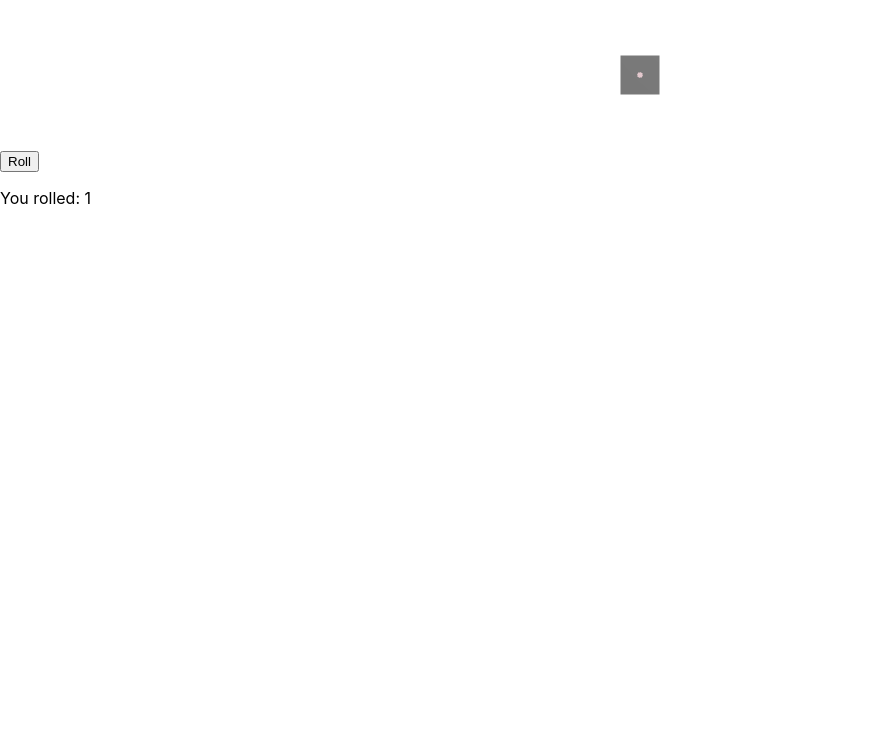
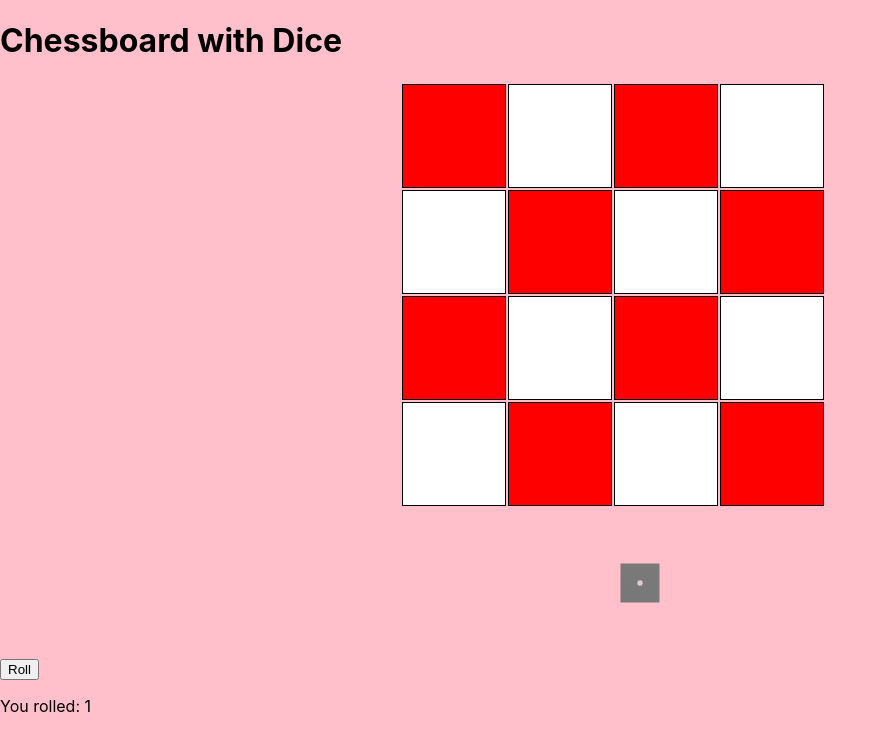
Before and after one commit to aus2005/snakesandladders, a React (Create React App) app in the folder snakess/: page / in a window 1280 px wide. Shown: the top 750 px of the page, without its empty margins (0-887 px from the left). Built offline with nearby package versions, Linux system fonts and the light colour scheme.

Commit message:
Board Changes

```diff
--- a/snakess/package.json
+++ b/snakess/package.json
@@ -6,6 +6,7 @@
     "@react-spring/three": "^9.7.5",
     "@react-three/drei": "^9.121.4",
     "@react-three/fiber": "^8.17.14",
+    "@shadcn/ui": "^0.0.4",
     "cra-template": "1.2.0",
     "react": "^18.3.1",
     "react-dom": "^18.3.1",
--- a/snakess/public/index.html
+++ b/snakess/public/index.html
@@ -2,14 +2,14 @@
 <html lang="en">
   <head>
     <meta charset="utf-8" />
-    <link rel="icon" href="%PUBLIC_URL%/favicon.ico" />
+    <link rel="icon" href="%PUBLIC_URL%/snake.png" />
     <meta name="viewport" content="width=device-width, initial-scale=1" />
     <meta name="theme-color" content="#000000" />
     <meta
       name="description"
       content="Web site created using create-react-app"
     />
-    <link rel="apple-touch-icon" href="%PUBLIC_URL%/logo192.png" />
+    <link rel="apple-touch-icon" href="%PUBLIC_URL%/snake.png" />
     <!--
       manifest.json provides metadata used when your web app is installed on a
       user's mobile device or desktop. See https://developers.google.com/web/fundamentals/web-app-manifest/
@@ -26,7 +26,7 @@
       work correctly both with client-side routing and a non-root public URL.
       Learn how to configure a non-root public URL by running `npm run build`.
     -->
-    <title>React App</title>
+    <title>Snakes and Ladders</title>
   </head>
   <body>
     <noscript>You need to enable JavaScript to run this app.</noscript>
--- a/snakess/src/App.js
+++ b/snakess/src/App.js
@@ -1,113 +1,17 @@
-import React, { useState } from "react";
-import { Canvas } from "@react-three/fiber";
-import { useSpring, animated } from "@react-spring/three";
+import React from "react";
+import DiceRoll from "./diceroll";
+import Chessboard from "./board";
 
-function DiceDot({ position }) {
+function App() {
   return (
-    <mesh position={[position[0], position[1], 0.501]}>
-      <circleGeometry args={[0.07, 32]} />
-      <meshBasicMaterial color="pink" />
-    </mesh>
+    <div className="App">
+      <h1 className="text-3xl font-bold text-center my-4">
+        Chessboard with Dice
+      </h1>
+      <Chessboard />
+      <DiceRoll />
+    </div>
   );
 }
 
-function DiceFace({ dots, rotation }) {
-  return (
-    <group rotation={rotation}>
-      {dots.map((pos, index) => (
-        <DiceDot key={index} position={pos} />
-      ))}
-    </group>
-  );
-}
-
-function Dice({ number, isRolling }) {
-  // Dot positions for each face
-  const dotPositions = {
-    1: [[0, 0]],
-
-    2: [[-0.3, -0.3], [0.3, 0.3]],
-
-    3: [[-0.3, -0.3], [-0.3, 0.3], [0.3, -0.3], [0.3, 0.3]],
-
-    4: [[-0.3, -0.3], [0, 0], [0.3, 0.3]],
-
-    5: [[-0.3, -0.3], [-0.3, 0], [-0.3, 0.3], [0.3, -0.3], [0.3, 0], [0.3, 0.3]],
-
-    6: [[-0.3, -0.3], [-0.3, 0.3], [0, 0], [0.3, -0.3], [0.3, 0.3]]
-  };
-
-
-  const finalRotations = {
-    1: [0, 0, 0],
-    2: [0, Math.PI, 0],
-    3: [0, Math.PI / 2, 0],
-    4: [0, -Math.PI / 2, 0],
-    5: [-Math.PI / 2, 0, 0],
-    6: [Math.PI / 2, 0, 0],
-  };
-
-
-
-const { rotation } = useSpring({
-  to: async (next) => {
-    if (isRolling) {
-      await next({
-        rotation: [
-          Math.PI * (4 + Math.random()),
-          Math.PI * (4 + Math.random()),
-          Math.PI * (4 + Math.random())
-        ],
-      });
-    }
-    await next({ rotation: finalRotations[number] });
-  },
-  config: { tension: 150, friction: 20 },
-});
-
-
-  return (
-    <animated.group rotation={rotation}>
-      <mesh>
-        <boxGeometry args={[1, 1, 1]} />
-        <meshStandardMaterial color="white" />
-      </mesh>
-
-      {[1, 2, 3, 4, 5, 6].map((face) => (
-        <DiceFace key={face} dots={dotPositions[face]} rotation={finalRotations[face]} />
-      ))}
-    </animated.group>
-  );
-}
-
-export default function DiceRoll() {
-  const [roll, setRoll] = useState(1);
-  const [isRolling, setIsRolling] = useState(false);
-
-  const rollDice = () => {
-    setIsRolling(true);
-    setTimeout(() => {
-      const newRoll = Math.floor(Math.random() * 6) + 1;
-      setRoll(newRoll);
-      setIsRolling(false);
-    }, 1000);
-  };
-
-  return (
-    <div className="w-full h-screen flex flex-col items-center justify-center bg-gray-900 text-white">
-      <Canvas className="w-64 h-64" camera={{ position: [0, 0, 3] }}>
-        <ambientLight intensity={0.5} />
-        <spotLight position={[3, 3, 3]} angle={0.3} intensity={0.8} />
-        <Dice number={roll} isRolling={isRolling} />
-      </Canvas>
-      <button
-        className="mt-4 px-6 py-2 bg-blue-500 rounded-lg text-lg font-semibold hover:bg-blue-600"
-        onClick={rollDice}
-        disabled={isRolling}
-      >
-        Roll
-      </button>
-      <p className="mt-2 text-xl">You rolled: {roll}</p>
-    </div>
-  );
-}
+export default App;
--- /dev/null
+++ b/snakess/src/board.css
@@ -0,0 +1,25 @@
+.b {
+  background-color: red;
+  display: table-cell;
+  vertical-align: middle;
+}
+.w {
+  float: left;
+  background-color: white;
+  text-align: center;
+  display: table-cell;
+  vertical-align: middle;
+}
+
+td {
+  border: black solid 1px;
+  height: 100px;
+  width: 100px;
+  font-size: 50px;
+  text-align: center;
+  text-transform: uppercase;
+}
+
+table {
+  margin-left: 400px;
+}
--- /dev/null
+++ b/snakess/src/board.js
@@ -0,0 +1,27 @@
+import React from "react";
+import "./board.css";
+
+const Chessboard = () => {
+  const board = [
+    ["b", "w", "b", "w"],
+    ["w", "b", "w", "b"],
+    ["b", "w", "b", "w"],
+    ["w", "b", "w", "b"],
+  ];
+
+  return (
+    <table>
+      <tbody>
+        {board.map((row, rowIndex) => (
+          <tr key={rowIndex}>
+            {row.map((cell, colIndex) => (
+              <td key={colIndex} className={cell}></td>
+            ))}
+          </tr>
+        ))}
+      </tbody>
+    </table>
+  );
+};
+
+export default Chessboard;
--- /dev/null
+++ b/snakess/src/diceroll.js
@@ -0,0 +1,138 @@
+import React, { useState } from "react";
+import { Canvas } from "@react-three/fiber";
+import { useSpring, animated } from "@react-spring/three";
+
+function DiceDot({ position }) {
+    return (
+      <mesh position={[position[0], position[1], 0.501]}>
+        <circleGeometry args={[0.07, 32]} />
+        <meshBasicMaterial color="pink" />
+      </mesh>
+    );
+  }
+
+  function DiceFace({ dots, rotation }) {
+    return (
+      <group rotation={rotation}>
+        {dots.map((pos, index) => (
+          <DiceDot key={index} position={pos} />
+        ))}
+      </group>
+    );
+  }
+
+  function Dice({ number, isRolling }) {
+
+    const dotPositions = {
+      1: [[0, 0]],
+
+      2: [
+        [-0.3, -0.3],
+        [0.3, 0.3],
+      ],
+
+      3: [
+        [-0.3, -0.3],
+        [-0.3, 0.3],
+        [0.3, -0.3],
+        [0.3, 0.3],
+      ],
+
+      4: [
+        [-0.3, -0.3],
+        [0, 0],
+        [0.3, 0.3],
+      ],
+
+      5: [
+        [-0.3, -0.3],
+        [-0.3, 0],
+        [-0.3, 0.3],
+        [0.3, -0.3],
+        [0.3, 0],
+        [0.3, 0.3],
+      ],
+
+      6: [
+        [-0.3, -0.3],
+        [-0.3, 0.3],
+        [0, 0],
+        [0.3, -0.3],
+        [0.3, 0.3],
+      ],
+    };
+
+    const finalRotations = {
+      1: [0, 0, 0],
+      2: [0, Math.PI, 0],
+      3: [0, Math.PI / 2, 0],
+      4: [0, -Math.PI / 2, 0],
+      5: [-Math.PI / 2, 0, 0],
+      6: [Math.PI / 2, 0, 0],
+    };
+
+    const { rotation } = useSpring({
+      to: async (next) => {
+        if (isRolling) {
+          await next({
+            rotation: [
+              Math.PI * (4 + Math.random()),
+              Math.PI * (4 + Math.random()),
+              Math.PI * (4 + Math.random()),
+            ],
+          });
+        }
+        await next({ rotation: finalRotations[number] });
+      },
+      config: { tension: 150, friction: 20 },
+    });
+
+    return (
+      <animated.group rotation={rotation}>
+        <mesh>
+          <boxGeometry args={[1, 1, 1]} />
+          <meshStandardMaterial color="white" />
+        </mesh>
+
+        {[1, 2, 3, 4, 5, 6].map((face) => (
+          <DiceFace
+            key={face}
+            dots={dotPositions[face]}
+            rotation={finalRotations[face]}
+          />
+        ))}
+      </animated.group>
+    );
+  }
+
+  export default function DiceRoll() {
+    const [roll, setRoll] = useState(1);
+    const [isRolling, setIsRolling] = useState(false);
+
+    const rollDice = () => {
+      setIsRolling(true);
+      setTimeout(() => {
+        const newRoll = Math.floor(Math.random() * 6) + 1;
+        setRoll(newRoll);
+        setIsRolling(false);
+      }, 1000);
+    };
+
+    return (
+      <div className="w-full h-screen flex flex-col items-center justify-center bg-gray-900 text-white">
+        <Canvas className="w-64 h-64" camera={{ position: [0, 0, 3] }}>
+          <ambientLight intensity={0.5} />
+          <spotLight position={[3, 3, 3]} angle={0.3} intensity={0.8} />
+          <Dice number={roll} isRolling={isRolling} />
+        </Canvas>
+        <button
+          className="mt-4 px-6 py-2 bg-blue-500 rounded-lg text-lg font-semibold hover:bg-blue-600"
+          onClick={rollDice}
+          disabled={isRolling}
+        >
+          Roll
+        </button>
+        <p className="mt-2 text-xl">You rolled: {roll}</p>
+      </div>
+    );
+  }
--- a/snakess/src/index.css
+++ b/snakess/src/index.css
@@ -1,13 +1,27 @@
 body {
   margin: 0;
-  font-family: -apple-system, BlinkMacSystemFont, 'Segoe UI', 'Roboto', 'Oxygen',
-    'Ubuntu', 'Cantarell', 'Fira Sans', 'Droid Sans', 'Helvetica Neue',
+  background-color: pink;
+  font-family: -apple-system, BlinkMacSystemFont, "Segoe UI", "Roboto", "Oxygen",
+    "Ubuntu", "Cantarell", "Fira Sans", "Droid Sans", "Helvetica Neue",
     sans-serif;
   -webkit-font-smoothing: antialiased;
   -moz-osx-font-smoothing: grayscale;
 }
 
 code {
-  font-family: source-code-pro, Menlo, Monaco, Consolas, 'Courier New',
+  font-family: source-code-pro, Menlo, Monaco, Consolas, "Courier New",
     monospace;
 }
+.grid-container {
+  display: grid;
+  grid-template-columns: repeat(5, 50px);
+  grid-template-rows: repeat(5, 50px);
+  gap: 5px;
+}
+
+.grid-cell {
+  width: 50px;
+  height: 50px;
+  background-color: lightgray;
+  border: 1px solid black;
+}
```
Also changed, not shown: snakess/public/snake.png (added), 1 other file (tests, documents, lock files or other folders).
